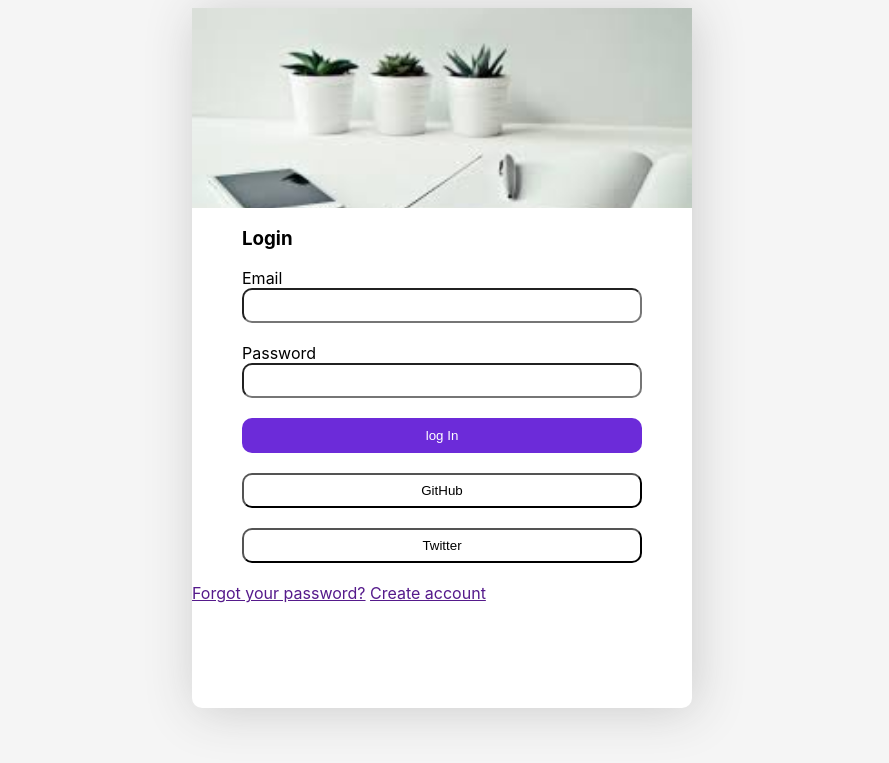
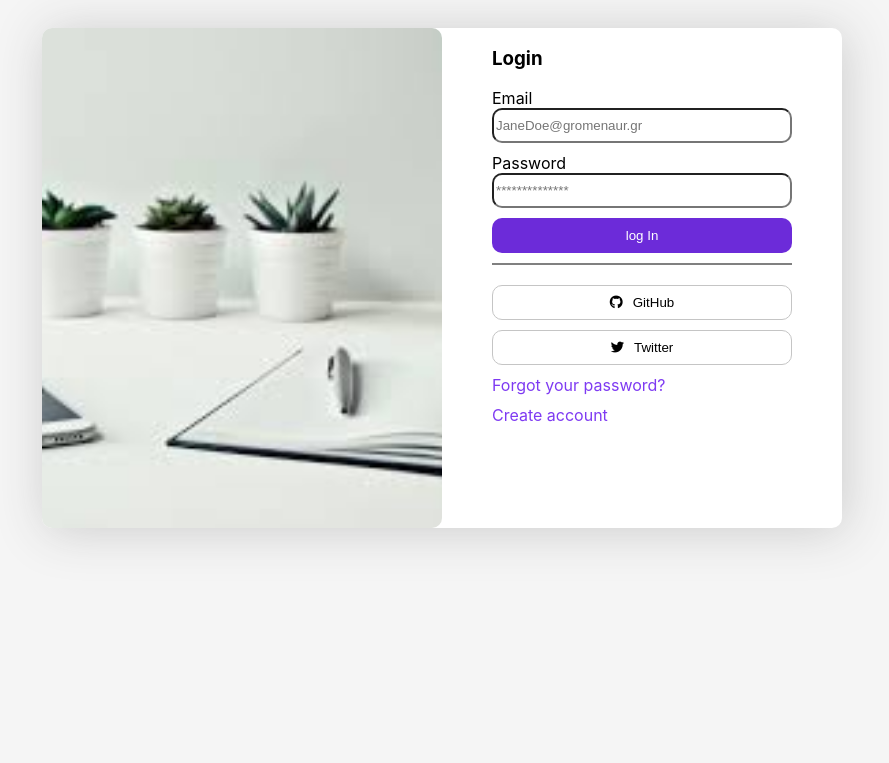
Before and after one commit to Manuel-1978/BOOTCAMP, a PHP site: page /login.html in a window 1280 px wide. Shown: the top 763 px of the page, without its empty margins (198-1087 px from the left). Run offline with PHP 8.4, Linux system fonts and the light colour scheme; some libraries are stand-ins or nearby versions.

Commit message:
loginend

```diff
--- a/Tema 3/Ejercicio Final CSS3/css/css/style.css
+++ b/Tema 3/Ejercicio Final CSS3/css/css/style.css
@@ -4,6 +4,8 @@
 body{
     font-family: Inter, system-ui, Roboto, Helvetica, Arial;
     background-color: whitesmoke;
+    padding: 20px;
+
 }
 .card{
     background-color: white;
@@ -12,12 +14,14 @@ body{
     margin: auto;
     border-radius: 10px;
     box-shadow: 3px 3px 50px rgb(204, 204,204) ;
+
 }
 .image{
     height: 200px;
     background-image: url(/image/índice.jpeg);
     background-size: cover;
     background-position: center;
+    border-radius: 10px;
 }
 .login-form{
     display: flex;
@@ -26,14 +30,16 @@ body{
     padding-left: 50px;
     padding-right: 50px;
     }
+
     form{
         width: 100%;
     }
-    h3{
+
+    h3,a {
         align-self: flex-start;
-    }
+       }
     input,button{
-        margin-bottom: 20px;
+        margin-bottom: 10px;
         background-color: white;
         height: 35px;
         width: 100%;
@@ -48,5 +54,55 @@ body{
         border-radius: 10px;
         border:white 1px;
         cursor: pointer
-        transition: backgroud-color 0.3s;
+
     }
+    #submit:hover{
+        background-color: #7e3af2;
+    }
+
+
+    .line{
+        border:solid 1px gray;
+        width: 100%;
+
+    }
+    button{
+        border: rgb(197, 197,197) 1px solid;
+        cursor: pointer;
+        transition: bakground-color 0.3s;
+    }
+    button:hover{
+        background-color: rgb(245,245,245);
+        padding-bottom: 20px;
+
+    }
+
+    i{
+     margin-right: 10px;
+    }
+  a{
+    display: block;
+    text-decoration: none;
+    margin-bottom: 10px;
+    color: #7e3af2;
+    transition: color 0.3s;
+ }
+
+ a:hover{
+     color: #6c2bd9;
+ }
+
+ @media only screen and (min-width:1000px) {
+     .card{
+         display: flex;
+         width: 800px;
+         height: 500px;
+     }
+
+     .login-form{ width: 50%;}
+
+     .image{ height: 100%;
+    width: 50%;
+      }
+
+ }
--- a/Tema 3/Ejercicio Final CSS3/login.html
+++ b/Tema 3/Ejercicio Final CSS3/login.html
@@ -5,7 +5,7 @@
     <meta charset="UTF-8">
     <meta http-equiv="X-UA-Compatible" content="IE=edge">
     <meta name="viewport" content="width=device-width, initial-scale=1.0">
-    <link rel="stylesheet" href="">
+    <script src="https://kit.fontawesome.com/a2fe306999.js" crossorigin="anonymous"></script>
     <link rel="stylesheet" href="/css/css/style.css">
     <title>Login</title>
 </head>
@@ -17,17 +17,19 @@
             <h3>Login</h3>
             <form action="#" method="GET">
                 <label for="emailinput">Email</label>
-                <input type="email" name="emailInput" id="emailInput">
+                <input type="email" name="emailInput" id="emailInput" placeholder="JaneDoe@gromenaur.gr">
                 <label for="passwordInput">Password</label>
-                <input type="password" name="passwordInput" id="passwordInput">
+                <input type="password" name="passwordInput" id="passwordInput" placeholder="**************">
                 <input type="submit"value="log In" id="submit">
+                <div class="line"></div><br>
+                <button><i class="fab fa-github"></i>GitHub</button>
+                <button><i class="fab fa-twitter"></i>Twitter</button>
             </form>
-            <div class="line"></div>
-            <button><i class=""></i>GitHub</button>
-            <button><i class=""></i>Twitter</button>
+
+            <a href="#">Forgot your password?</a>
+            <a href="#">Create account</a>
         </div>
-        <a href="">Forgot your password?</a>
-        <a href="">Create account</a>
+
     </div>
 </body>
 
```
